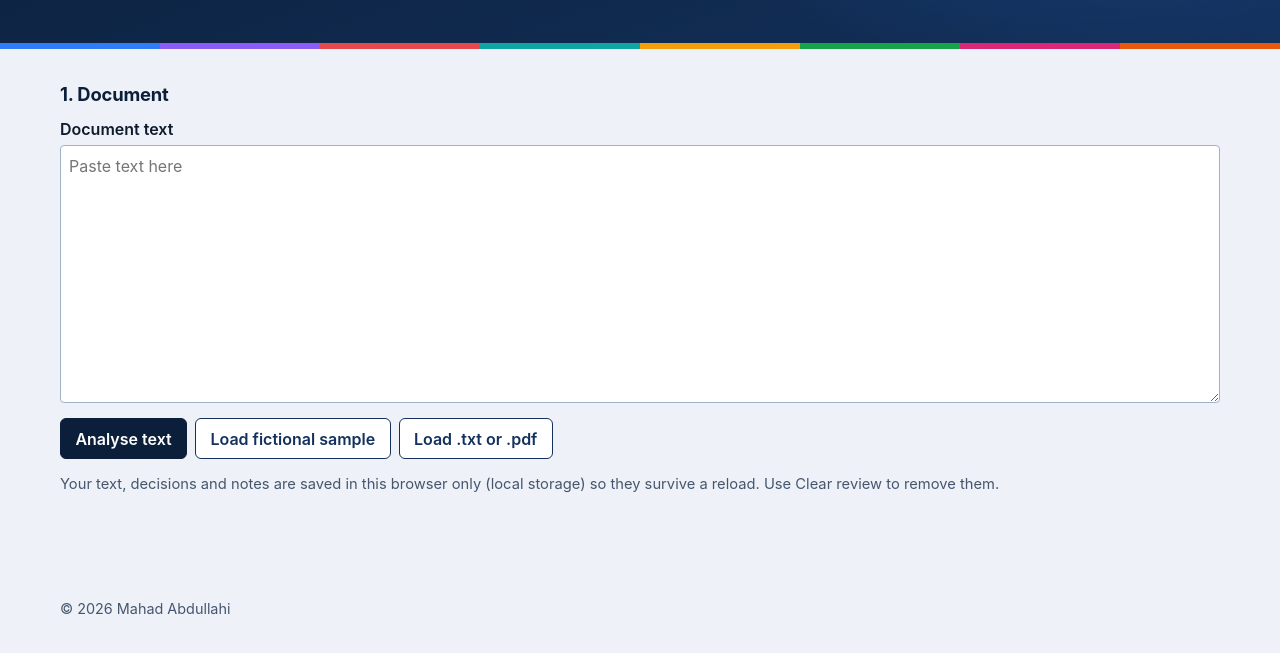
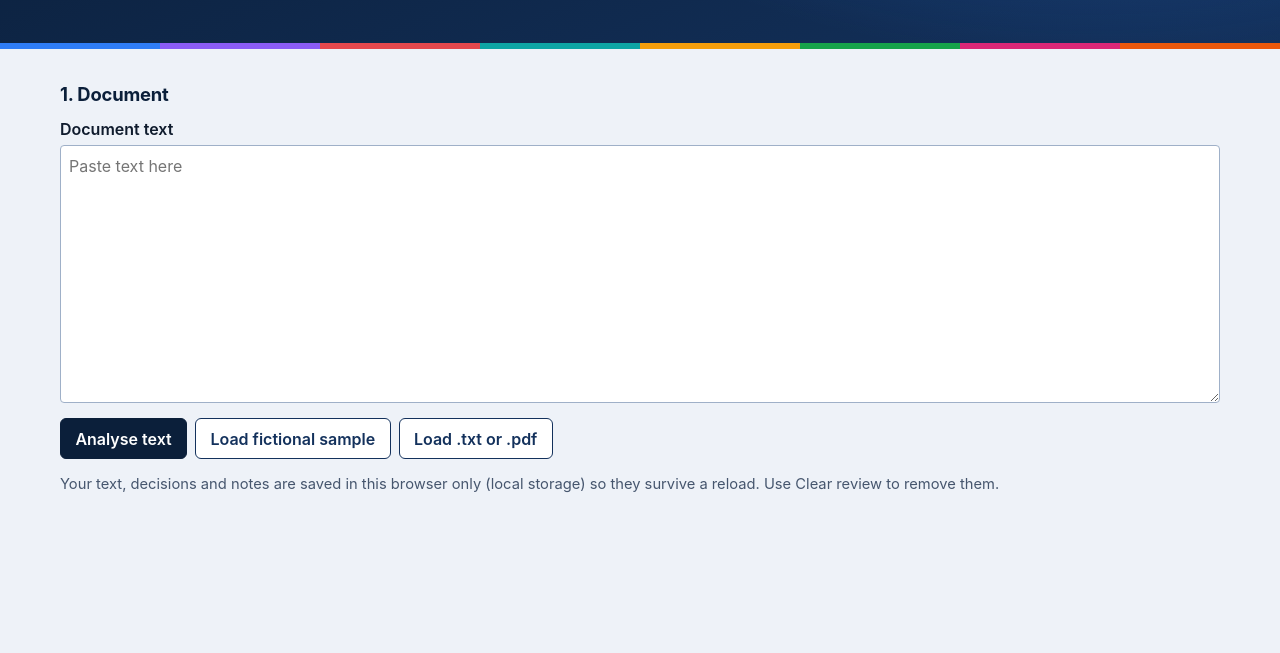
Before and after one commit to abdimannor/public-decision-risk-lens, a website with bundled scripts: page prototype/index.html in a window 1280 px wide. Shown: the part 251-904 px from the top of the page. After the commit the page ends 803 px from the top, so only its background shows below. Built offline with nearby package versions, Linux system fonts and the light colour scheme.

Commit message:
Remove the copyright footer and the author name from the pages

```diff
--- a/prototype/index.html
+++ b/prototype/index.html
@@ -71,9 +71,6 @@
 
   <section id="report" class="report" aria-label="Printable review report"></section>
 
-  <footer class="foot">
-    <p>&copy; 2026 Mahad Abdullahi</p>
-  </footer>
 
   <script src="taxonomy.js"></script>
   <script src="engine.js"></script>
```
Also changed, not shown: index.html (+0 -1 lines).
